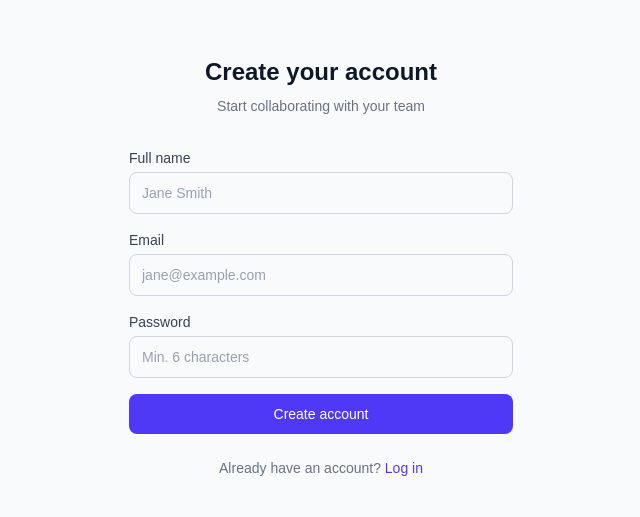
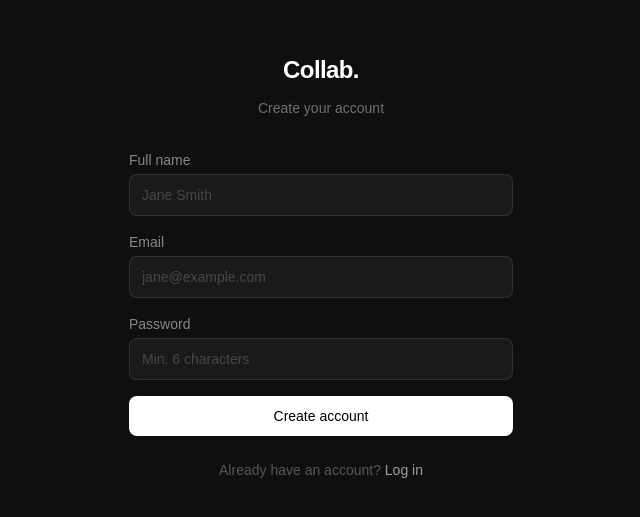
Before and after one commit to theothebest88434343/creator-collab-app, a Next.js app: page /signup in a window 1280 px wide. Shown: the part 133-650 px from the top of the page, without its empty margins (319-959 px from the left). Built offline with nearby package versions, Linux system fonts and the light colour scheme.

Commit message:
rename to Collab

```diff
--- a/app/(app)/layout.tsx
+++ b/app/(app)/layout.tsx
@@ -17,7 +17,7 @@ export default function AppLayout({ children }: { children: React.ReactNode }) {
       <aside className="w-64 fixed top-0 left-0 h-screen bg-[#141414] border-r border-white/5 flex flex-col">
         {/* Logo */}
         <div className="px-6 py-5 border-b border-white/5">
-          <span className="text-white font-semibold text-lg tracking-tight">Vault.</span>
+          <span className="text-white font-semibold text-lg tracking-tight">Collab.</span>
         </div>
 
         {/* Nav */}
--- a/app/(auth)/login/page.tsx
+++ b/app/(auth)/login/page.tsx
@@ -24,7 +24,7 @@ export default function LoginPage() {
     <div className="flex min-h-screen items-center justify-center bg-[#0f0f0f] px-4">
       <div className="w-full max-w-sm">
         <div className="mb-8 text-center">
-          <span className="text-white font-semibold text-2xl tracking-tight">Vault.</span>
+          <span className="text-white font-semibold text-2xl tracking-tight">Collab.</span>
           <p className="mt-3 text-sm text-white/40">Log in to your account</p>
         </div>
 
--- a/app/(auth)/signup/page.tsx
+++ b/app/(auth)/signup/page.tsx
@@ -3,8 +3,6 @@
 import { useState } from 'react'
 import Link from 'next/link'
 import { signUp } from '../actions'
-import { Button } from '@/components/ui/Button'
-import { Input } from '@/components/ui/Input'
 
 export default function SignupPage() {
   const [error, setError] = useState<string | null>(null)
@@ -23,31 +21,57 @@ export default function SignupPage() {
   }
 
   return (
-    <div className="flex min-h-screen items-center justify-center bg-gray-50 px-4">
+    <div className="flex min-h-screen items-center justify-center bg-[#0f0f0f] px-4">
       <div className="w-full max-w-sm">
         <div className="mb-8 text-center">
-          <h1 className="text-2xl font-semibold text-gray-900">Create your account</h1>
-          <p className="mt-2 text-sm text-gray-500">Start collaborating with your team</p>
+          <span className="text-white font-semibold text-2xl tracking-tight">Collab.</span>
+          <p className="mt-3 text-sm text-white/40">Create your account</p>
         </div>
 
         <form onSubmit={handleSubmit} className="space-y-4">
-          <Input id="full_name" name="full_name" label="Full name" type="text"
-            placeholder="Jane Smith" required />
-          <Input id="email" name="email" label="Email" type="email"
-            placeholder="jane@example.com" required />
-          <Input id="password" name="password" label="Password" type="password"
-            placeholder="Min. 6 characters" minLength={6} required />
+          <div>
+            <label className="block text-sm font-medium text-white/50 mb-1">Full name</label>
+            <input
+              id="full_name" name="full_name" type="text"
+              placeholder="Jane Smith" required
+              className="block w-full rounded-lg bg-[#1a1a1a] border border-white/10 px-3 py-2.5 text-sm text-white placeholder-white/20 focus:outline-none focus:ring-1 focus:ring-white/20"
+            />
+          </div>
+
+          <div>
+            <label className="block text-sm font-medium text-white/50 mb-1">Email</label>
+            <input
+              id="email" name="email" type="email"
+              placeholder="jane@example.com" required
+              className="block w-full rounded-lg bg-[#1a1a1a] border border-white/10 px-3 py-2.5 text-sm text-white placeholder-white/20 focus:outline-none focus:ring-1 focus:ring-white/20"
+            />
+          </div>
+
+          <div>
+            <label className="block text-sm font-medium text-white/50 mb-1">Password</label>
+            <input
+              id="password" name="password" type="password"
+              placeholder="Min. 6 characters" minLength={6} required
+              className="block w-full rounded-lg bg-[#1a1a1a] border border-white/10 px-3 py-2.5 text-sm text-white placeholder-white/20 focus:outline-none focus:ring-1 focus:ring-white/20"
+            />
+          </div>
 
           {error && (
-            <p className="rounded-lg bg-red-50 px-3 py-2 text-sm text-red-600">{error}</p>
+            <p className="rounded-lg bg-red-500/10 border border-red-500/20 px-3 py-2 text-sm text-red-400">{error}</p>
           )}
 
-          <Button type="submit" loading={loading}>Create account</Button>
+          <button
+            type="submit"
+            disabled={loading}
+            className="flex w-full justify-center rounded-lg bg-white px-4 py-2.5 text-sm font-medium text-black hover:bg-white/90 disabled:opacity-50 transition-colors"
+          >
+            {loading ? 'Creating account...' : 'Create account'}
+          </button>
         </form>
 
-        <p className="mt-6 text-center text-sm text-gray-500">
+        <p className="mt-6 text-center text-sm text-white/30">
           Already have an account?{' '}
-          <Link href="/login" className="font-medium text-indigo-600 hover:text-indigo-500">
+          <Link href="/login" className="font-medium text-white/60 hover:text-white transition-colors">
             Log in
           </Link>
         </p>
```
